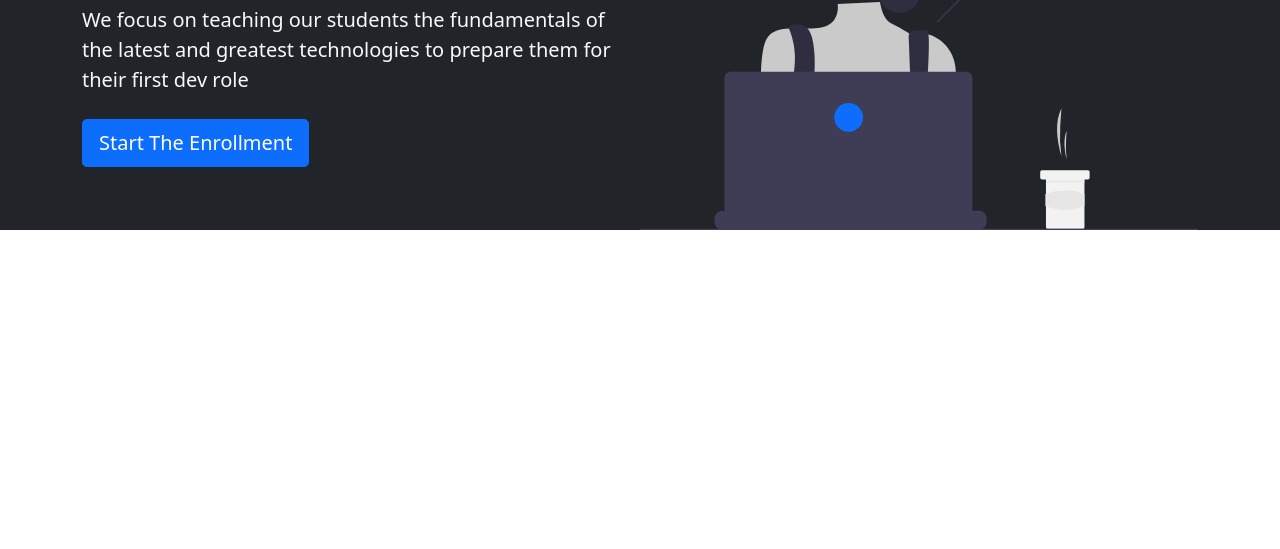
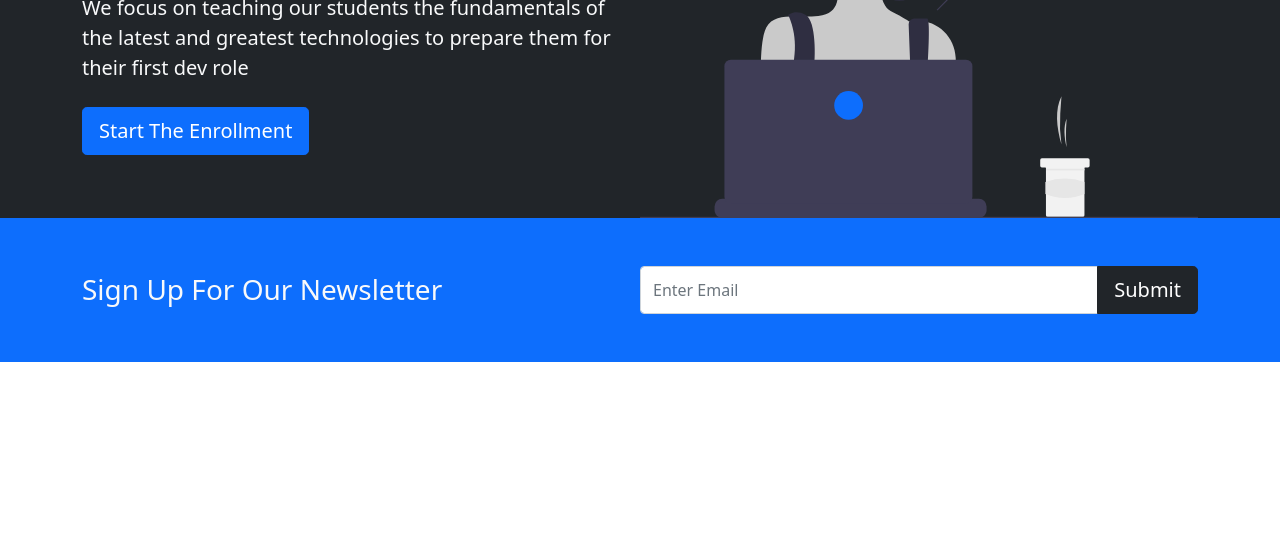
Before and after one commit to Bhupesh494/Bootstrap-Website, a plain HTML site: page index.html in a window 1280 px wide. Shown: the part 251-800 px from the top of the page. Drawn offline with nearby package versions, Linux system fonts and the light colour scheme.

Commit message:
added newletter section

```diff
--- a/index.html
+++ b/index.html
@@ -16,7 +16,7 @@
   </head>
   <body>
     <!-- Navbar -->
-    <nav class="navbar navbar-expand-lg bg-dark navbar-dark py-3">
+    <nav class="navbar navbar-expand-lg bg-dark navbar-dark py-3 fixed-top">
       <div class="container">
         <a href="#" class="navbar-brand">Frontend Bootcamp</a>
 
@@ -73,6 +73,20 @@
         </div>
       </div>
     </section>
+
+    <!-- Newsletter -->
+    <section class="bg-primary text-light p-5">
+      <div class="container">
+        <div class="d-md-flex justify-content-between align-items-center">
+          <h3 class="mb-3 mb-md-0">Sign Up For Our Newsletter</h3>
+
+          <div class="input-group news-input">
+            <input type="text" class="form-control" placeholder="Enter Email" />
+            <button class="btn btn-dark btn-lg" type="button">Submit</button>
+          </div>
+        </div>
+      </div>
+    </section>
     <script
       src="https://cdn.jsdelivr.net/npm/bootstrap@5.1.3/dist/js/bootstrap.bundle.min.js"
       integrity="sha384-ka7Sk0Gln4gmtz2MlQnikT1wXgYsOg+OMhuP+IlRH9sENBO0LRn5q+8nbTov4+1p"
--- a/style.css
+++ b/style.css
@@ -0,0 +1,17 @@
+body::before {
+  display: block;
+  content: "";
+  height: 60px;
+}
+
+#map {
+  width: 100%;
+  height: 100%;
+  border-radius: 10px;
+}
+
+@media (min-width: 768px) {
+  .news-input {
+    width: 50%;
+  }
+}
```
